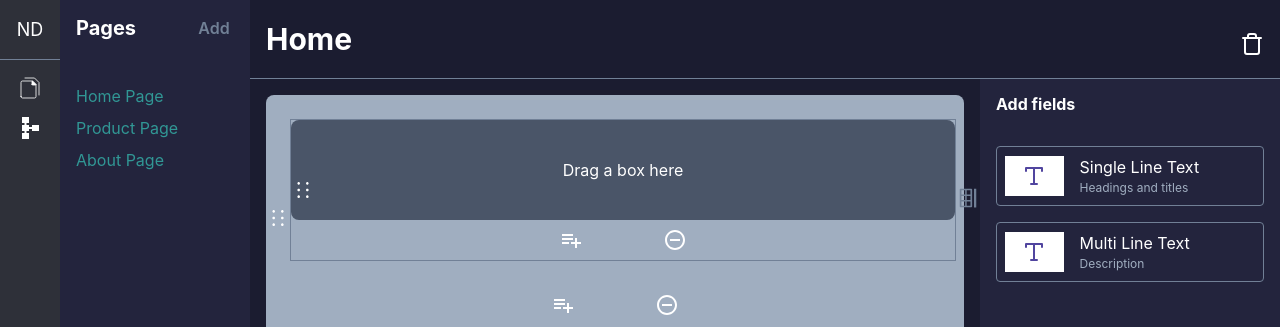
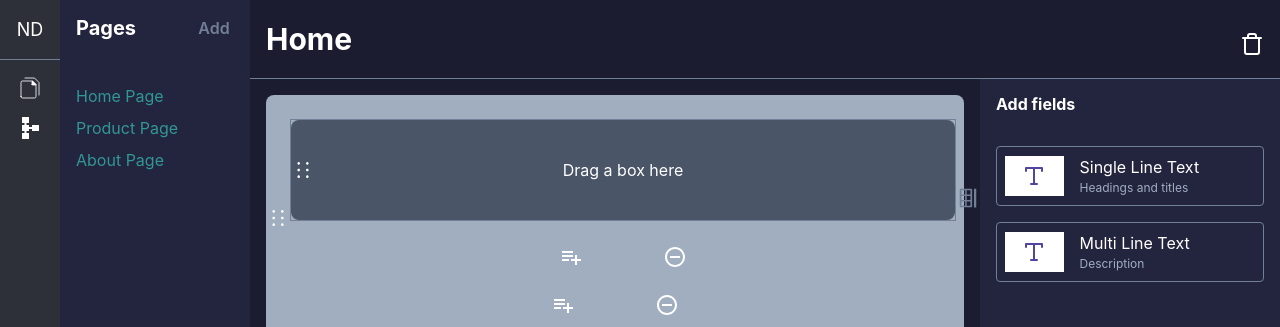
Before and after one commit to mbmohib/nudash, a React (Create React App) app: page / in a window 1280 px wide. Shown: the top 327 px of the page. Built offline with nearby package versions, Linux system fonts and the light colour scheme.

Commit message:
refactor section and column modify function

```diff
--- /dev/null
+++ b/src/components/Column.tsx
@@ -0,0 +1,65 @@
+import { Box, Button, Icon } from '@chakra-ui/react';
+import { FieldType } from '../types/FieldType';
+import { DropZone } from './';
+import { HandleDropZoneType } from '../types/HandleDropZoneType';
+import { AiOutlineHolder } from 'react-icons/ai';
+
+interface DraggableItem {
+  id: string;
+  fieldType?: FieldType;
+  data?: any;
+}
+
+interface ColumnProps {
+  column: DraggableItem[];
+  id: number;
+  rowId: number;
+  sectionId: number;
+  handleDropZone: HandleDropZoneType;
+  dropZones: DraggableItem[];
+}
+
+export default function Column({
+  column,
+  id,
+  rowId,
+  sectionId,
+  handleDropZone,
+  dropZones,
+}: ColumnProps) {
+  return (
+    <Box>
+      {column.map(dropZone => (
+        <Box
+          border="1px"
+          borderColor="gray.500"
+          mb="2"
+          position="relative"
+          key={dropZone.id}
+        >
+          <DropZone
+            id={dropZone.id}
+            columnId={id}
+            sectionId={sectionId}
+            handleDropZone={handleDropZone}
+            dropZone={
+              dropZones.find(item => item.id === dropZone.id) as DraggableItem
+            }
+          />
+          <Box
+            position="absolute"
+            left="-4"
+            sx={{
+              top: '50%',
+              transform: 'translateY(-50%)',
+            }}
+          >
+            <Button variant="primary" role="drag-row">
+              <Icon as={AiOutlineHolder} width="24px" height="24px" />
+            </Button>
+          </Box>
+        </Box>
+      ))}
+    </Box>
+  );
+}
--- a/src/components/DropZone.tsx
+++ b/src/components/DropZone.tsx
@@ -5,17 +5,10 @@ import {
   FormControl,
   FormLabel,
   Input,
-  Button,
-  Icon,
   Flex,
 } from '@chakra-ui/react';
 import { FieldType } from '../types/FieldType';
-import { ActionType } from '../types/ActionType';
 import { HandleDropZoneType } from '../types/HandleDropZoneType';
-import {
-  MdOutlinePlaylistAdd,
-  MdOutlineRemoveCircleOutline,
-} from 'react-icons/md';
 
 interface DropZoneProps {
   id: string;
@@ -76,24 +69,6 @@ export default function DropZone({
           </FormControl>
         )}
       </Flex>
-      <Flex justifyContent="center">
-        <Button
-          variant="primary"
-          onClick={() =>
-            handleDropZone(ActionType.Add, id, sectionId, columnId)
-          }
-        >
-          <Icon as={MdOutlinePlaylistAdd} width="24px" height="24px" />
-        </Button>
-        <Button
-          variant="primary"
-          onClick={() =>
-            handleDropZone(ActionType.Delete, id, sectionId, columnId)
-          }
-        >
-          <Icon as={MdOutlineRemoveCircleOutline} width="24px" height="24px" />
-        </Button>
-      </Flex>
     </>
   );
 }
--- /dev/null
+++ b/src/components/Section.tsx
@@ -0,0 +1,122 @@
+import { Box, Flex, Button, Icon } from '@chakra-ui/react';
+import { FieldType } from '../types/FieldType';
+import { ActionType } from '../types/ActionType';
+import { Column, ColumnLayout } from './';
+import { AiOutlineInsertRowRight } from 'react-icons/ai';
+import { HandleDropZoneType } from '../types/HandleDropZoneType';
+import {
+  MdOutlinePlaylistAdd,
+  MdOutlineRemoveCircleOutline,
+} from 'react-icons/md';
+
+interface SectionTypes {
+  id: number;
+  rows: {
+    id: number;
+    columns: DraggableItem[][];
+  }[];
+}
+
+interface DraggableItem {
+  id: string;
+  fieldType?: FieldType;
+  data?: any;
+}
+
+interface SectionProps {
+  section: SectionTypes;
+  isOpen: boolean;
+  dropZones: DraggableItem[];
+  handleDropZone: HandleDropZoneType;
+  onOpen: () => void;
+  onClose: () => void;
+  handleColumnLayout: (
+    count: number,
+    sectionId: number,
+    columnId: number,
+  ) => void;
+  handleRow: (type: ActionType, sectionId: number, rowId: number) => void;
+}
+
+export default function Section({
+  section,
+  isOpen,
+  onClose,
+  onOpen,
+  handleColumnLayout,
+  handleDropZone,
+  dropZones,
+  handleRow,
+}: SectionProps) {
+  return (
+    <Box width="100%" m="1" position="relative">
+      <Box>
+        {section.rows.map((row, index) => (
+          <Box width="100%" key={index}>
+            {row.columns.map((column, columnIndex) => (
+              <>
+                <Column
+                  dropZones={dropZones}
+                  rowId={row.id}
+                  sectionId={section.id}
+                  column={column}
+                  key={columnIndex}
+                  id={columnIndex}
+                  handleDropZone={handleDropZone}
+                />
+                <Flex justifyContent="center">
+                  <Button
+                    variant="primary"
+                    onClick={() =>
+                      handleRow(ActionType.Add, section.id, row.id)
+                    }
+                  >
+                    <Icon
+                      as={MdOutlinePlaylistAdd}
+                      width="24px"
+                      height="24px"
+                    />
+                  </Button>
+                  <Button
+                    variant="primary"
+                    onClick={() =>
+                      handleRow(ActionType.Delete, section.id, row.id)
+                    }
+                  >
+                    <Icon
+                      as={MdOutlineRemoveCircleOutline}
+                      width="24px"
+                      height="24px"
+                    />
+                  </Button>
+                </Flex>
+              </>
+            ))}
+
+            <ColumnLayout
+              columnId={index}
+              sectionId={section.id}
+              isOpen={isOpen}
+              onClose={onClose}
+              handleColumnLayout={handleColumnLayout}
+            />
+          </Box>
+        ))}
+      </Box>
+      <Box
+        position="absolute"
+        right="-3"
+        sx={{
+          top: '50%',
+          transform: 'translateY(-50%)',
+        }}
+      >
+        <Flex flexDirection="column">
+          <Button variant="link" onClick={onOpen}>
+            <Icon as={AiOutlineInsertRowRight} width="24px" height="24px" />
+          </Button>
+        </Flex>
+      </Box>
+    </Box>
+  );
+}
--- a/src/components/index.tsx
+++ b/src/components/index.tsx
@@ -8,3 +8,5 @@ export { default as PageAside } from './PageAside';
 export { default as Field } from './Field';
 export { default as DropZone } from './DropZone';
 export { default as ColumnLayout } from './ColumnLayout';
+export { default as Section } from './Section';
+export { default as Column } from './Column';
--- a/src/screens/Page.tsx
+++ b/src/screens/Page.tsx
@@ -1,5 +1,5 @@
 import { Container, Grid, Flex, Box, Button, Icon } from '@chakra-ui/react';
-import { PageAside, DropZone, ColumnLayout } from '../components';
+import { PageAside, Section } from '../components';
 import { DndProvider } from 'react-dnd';
 import { HTML5Backend } from 'react-dnd-html5-backend';
 import { useState } from 'react';
@@ -17,7 +17,10 @@ import { useDisclosure } from '@chakra-ui/hooks';
 
 interface Section {
   id: number;
+  rows: {
+    id: number;
     columns: DraggableItem[][];
+  }[];
 }
 
 interface DraggableItem {
@@ -26,20 +29,28 @@ interface DraggableItem {
   data?: any;
 }
 
-const initialRowState: DraggableItem = {
+const initialDraggableState: DraggableItem = {
   id: nanoid(),
   fieldType: undefined,
   data: null,
 };
 
+const initialSectionState: Section = {
+  id: 0,
+  rows: [
+    {
+      id: 0,
+      columns: [[{ id: initialDraggableState.id }]],
+    },
+  ],
+};
+
 export default function Page() {
   const { isOpen, onOpen, onClose } = useDisclosure();
-  const [sections, setSections] = useState<Section[]>([
-    { id: 0, columns: [[{ id: initialRowState.id }]] },
-  ]);
+  const [sections, setSections] = useState<Section[]>([initialSectionState]);
 
   const [dropZones, setDropZones] = useState<DraggableItem[]>([
-    { ...initialRowState, data: null },
+    { ...initialDraggableState, data: null },
   ]);
 
   const handleFieldDrop = (type: FieldType, dropZoneId: string): void => {
@@ -69,7 +80,12 @@ export default function Page() {
         produce(draft => {
           draft.splice(position, 0, {
             id: sections.length,
+            rows: [
+              {
+                id: 0,
                 columns: [[{ id: newDropZoneId }]],
+              },
+            ],
           });
         }),
       );
@@ -77,7 +93,7 @@ export default function Page() {
       setDropZones(
         produce(draft => {
           draft?.push({
-            ...initialRowState,
+            ...initialDraggableState,
             id: newDropZoneId,
           });
         }),
@@ -93,51 +109,87 @@ export default function Page() {
     }
   };
 
+  const handleRow = (
+    type: ActionType,
+    sectionId: number,
+    rowId: number,
+  ): void => {
+    const sectionIndex = sections.findIndex(
+      section => section.id === sectionId,
+    );
+
+    if (type === ActionType.Add) {
+      const newDropZoneId = nanoid();
+      const position = rowId + 1;
+
+      setSections(
+        produce(draft => {
+          draft[sectionIndex].rows.splice(position, 0, {
+            id: draft[sectionIndex].rows.length,
+            columns: [[{ id: newDropZoneId }]],
+          });
+        }),
+      );
+
+      setDropZones(
+        produce(draft => {
+          draft?.push({
+            ...initialDraggableState,
+            id: newDropZoneId,
+          });
+        }),
+      );
+    }
+
+    if (type === ActionType.Delete) {
+      const rows = sections[sectionIndex].rows.filter(row => row.id !== rowId);
+      setSections(
+        produce(draft => {
+          draft[sectionIndex].rows = rows;
+        }),
+      );
+    }
+  };
+
   const handleColumn = (
     type: ActionType,
     sectionId: number,
     columnId: number,
     columnCount: number,
   ): void => {
-    const sectionIndex = sections.findIndex(
-      section => section.id === sectionId,
-    );
-
-    const columnIndex =
-      sections[sectionIndex].columns.findIndex(
-        (_, index) => index === columnId,
-      ) || 0;
-
-    if (type === ActionType.Modify) {
-      const newDropZoneId = nanoid();
-      const newColumns: DraggableItem[][] = [];
-      const totalColumn = columnCount - sections[sectionIndex].columns.length;
-
-      for (let i = 0; i < totalColumn; i++) {
-        newColumns.push([
-          {
-            id: newDropZoneId,
-          },
-        ]);
-      }
-
-      setSections(
-        produce(draft => {
-          draft[sectionIndex].columns.splice(columnIndex + 1, 0, ...newColumns);
-        }),
-      );
-
-      setDropZones(
-        produce(draft => {
-          draft?.push({
-            ...initialRowState,
-            id: newDropZoneId,
-          });
-        }),
-      );
-    }
-
-    onClose();
+    // const sectionIndex = sections.findIndex(
+    //   section => section.id === sectionId,
+    // );
+    // const columnIndex =
+    //   sections[sectionIndex].columns.findIndex(
+    //     (_, index) => index === columnId,
+    //   ) || 0;
+    // if (type === ActionType.Modify) {
+    //   const newDropZoneId = nanoid();
+    //   const newColumns: DraggableItem[][] = [];
+    //   const totalColumn = columnCount - sections[sectionIndex].columns.length;
+    //   for (let i = 0; i < totalColumn; i++) {
+    //     newColumns.push([
+    //       {
+    //         id: newDropZoneId,
+    //       },
+    //     ]);
+    //   }
+    //   setSections(
+    //     produce(draft => {
+    //       draft[sectionIndex].columns.splice(columnIndex + 1, 0, ...newColumns);
+    //     }),
+    //   );
+    //   setDropZones(
+    //     produce(draft => {
+    //       draft?.push({
+    //         ...initialDraggableState,
+    //         id: newDropZoneId,
+    //       });
+    //     }),
+    //   );
+    // }
+    // onClose();
   };
 
   const handleColumnLayout = (
@@ -154,51 +206,46 @@ export default function Page() {
     sectionId,
     columnId,
   ) => {
-    const newDropZoneId = nanoid();
-    const sectionIndex = sections.findIndex(
-      section => section.id === sectionId,
-    );
-
-    const columnIndex =
-      sections[sectionIndex].columns.findIndex(
-        (_, index) => index === columnId,
-      ) || 0;
-
-    const dropZoneIndex =
-      sections[sectionIndex].columns[columnIndex].findIndex(
-        dropZone => dropZone.id === dropZoneId,
-      ) || 0;
-
-    if (type === ActionType.Add) {
-      setDropZones(
-        produce(draft => {
-          draft?.push({
-            ...initialRowState,
-            id: newDropZoneId,
-          });
-        }),
-      );
-
-      setSections(
-        produce(draft => {
-          draft[sectionIndex].columns[columnIndex].splice(
-            dropZoneIndex + 1,
-            0,
-            {
-              id: newDropZoneId,
-            },
-          );
-        }),
-      );
-    }
-
-    if (type === ActionType.Delete) {
-      setSections(
-        produce(draft => {
-          draft[sectionIndex].columns[columnIndex].splice(dropZoneIndex, 1);
-        }),
-      );
-    }
+    // const newDropZoneId = nanoid();
+    // const sectionIndex = sections.findIndex(
+    //   section => section.id === sectionId,
+    // );
+    // const columnIndex =
+    //   sections[sectionIndex].columns.findIndex(
+    //     (_, index) => index === columnId,
+    //   ) || 0;
+    // const dropZoneIndex =
+    //   sections[sectionIndex].columns[columnIndex].findIndex(
+    //     dropZone => dropZone.id === dropZoneId,
+    //   ) || 0;
+    // if (type === ActionType.Add) {
+    //   setDropZones(
+    //     produce(draft => {
+    //       draft?.push({
+    //         ...initialDraggableState,
+    //         id: newDropZoneId,
+    //       });
+    //     }),
+    //   );
+    //   setSections(
+    //     produce(draft => {
+    //       draft[sectionIndex].columns[columnIndex].splice(
+    //         dropZoneIndex + 1,
+    //         0,
+    //         {
+    //           id: newDropZoneId,
+    //         },
+    //       );
+    //     }),
+    //   );
+    // }
+    // if (type === ActionType.Delete) {
+    //   setSections(
+    //     produce(draft => {
+    //       draft[sectionIndex].columns[columnIndex].splice(dropZoneIndex, 1);
+    //     }),
+    //   );
+    // }
   };
 
   return (
@@ -217,81 +264,17 @@ export default function Page() {
                 key={index}
                 mb="2"
               >
-                <Box width="100%" m="1" position="relative">
-                  <Flex alignItems="center" overflowX="scroll" gridGap="2">
-                    {section.columns.map((column, index) => (
-                      <Box width="100%" key={index}>
-                        {column.map(dropZone => (
-                          <Box
-                            border="1px"
-                            borderColor="gray.500"
-                            mb="2"
-                            position="relative"
-                            key={dropZone.id}
-                          >
-                            <DropZone
-                              id={dropZone.id}
-                              columnId={index}
-                              sectionId={section.id}
-                              handleDropZone={handleDropZone}
-                              dropZone={
-                                dropZones.find(
-                                  item => item.id === dropZone.id,
-                                ) as DraggableItem
-                              }
-                            />
-                            <Box
-                              position="absolute"
-                              left="-4"
-                              sx={{
-                                top: '50%',
-                                transform: 'translateY(-50%)',
-                              }}
-                            >
-                              <Button
-                                variant="primary"
-                                onClick={() =>
-                                  handleSection(ActionType.Drag, section.id)
-                                }
-                              >
-                                <Icon
-                                  as={AiOutlineHolder}
-                                  width="24px"
-                                  height="24px"
-                                />
-                              </Button>
-                            </Box>
-                          </Box>
-                        ))}
-                        <ColumnLayout
-                          columnId={index}
-                          sectionId={section.id}
+                <Section
                   isOpen={isOpen}
                   onClose={onClose}
+                  onOpen={onOpen}
                   handleColumnLayout={handleColumnLayout}
+                  handleDropZone={handleDropZone}
+                  handleRow={handleRow}
+                  section={section}
+                  key={index}
+                  dropZones={dropZones}
                 />
-                      </Box>
-                    ))}
-                  </Flex>
-                  <Box
-                    position="absolute"
-                    right="-3"
-                    sx={{
-                      top: '50%',
-                      transform: 'translateY(-50%)',
-                    }}
-                  >
-                    <Flex flexDirection="column">
-                      <Button variant="link" onClick={onOpen}>
-                        <Icon
-                          as={AiOutlineInsertRowRight}
-                          width="24px"
-                          height="24px"
-                        />
-                      </Button>
-                    </Flex>
-                  </Box>
-                </Box>
 
                 {/* Section Action start */}
                 <Flex justifyContent="center">
```
Lines whose indentation alone changed are shown as unchanged.
